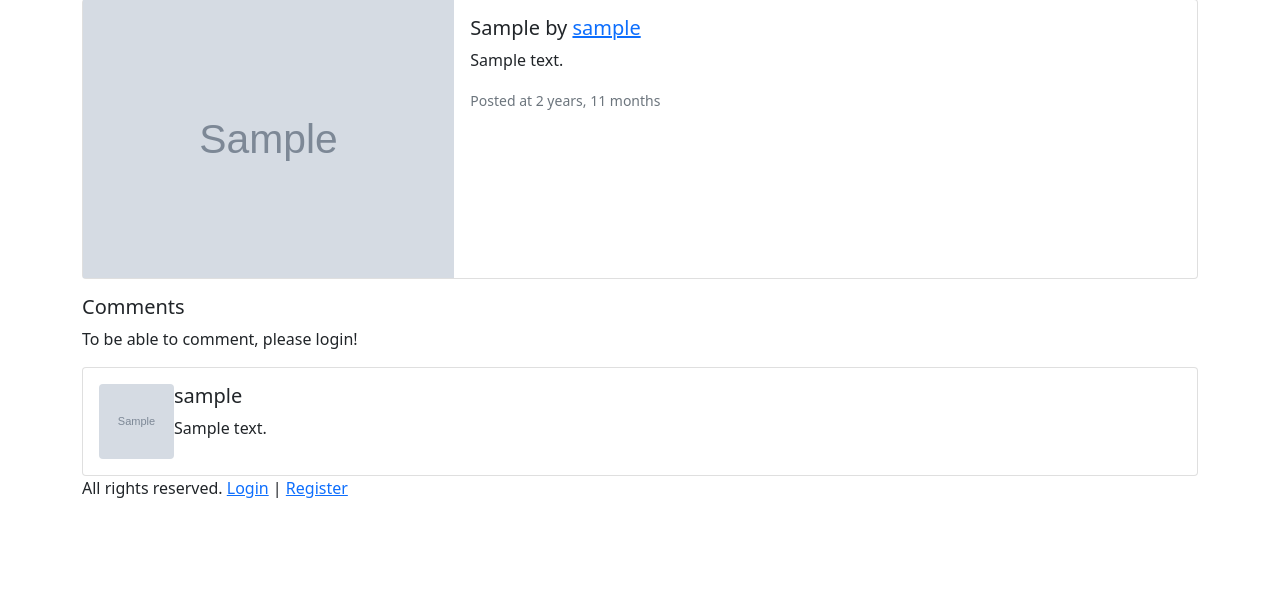
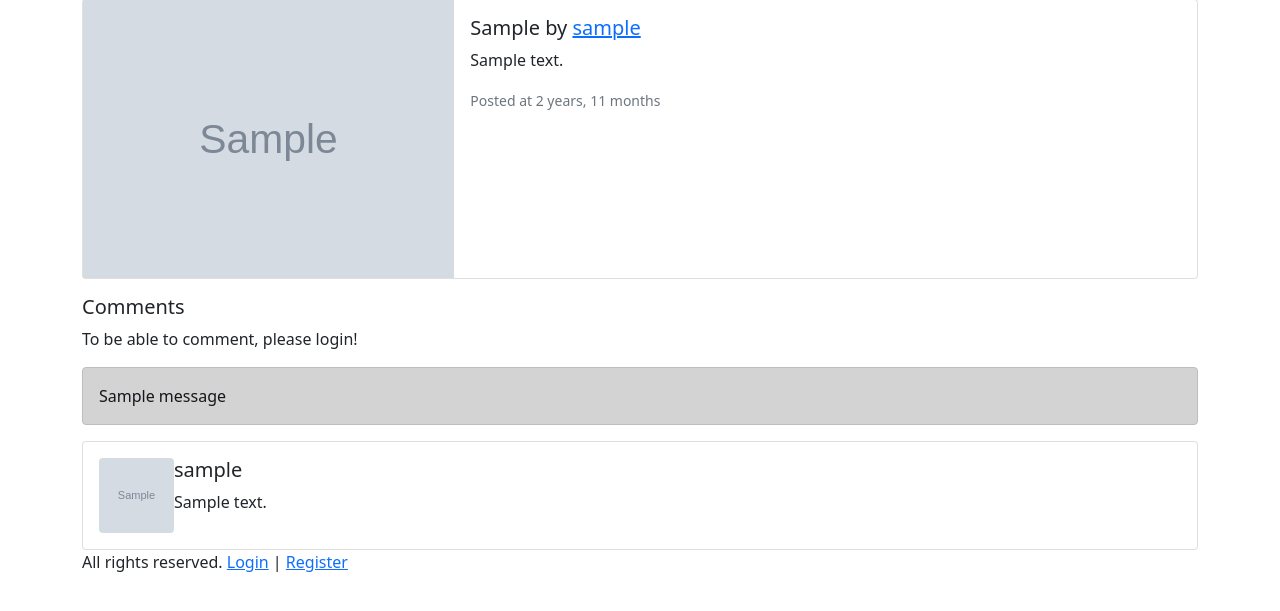
Before and after one commit to mirayiyidogan/swe_573, a Django app: a page that uses gotya/templates/pages/detail.html in a window 1280 px wide. Shown: the part 73-684 px from the top of the page. Run offline with Django 4.2, Linux system fonts and the light colour scheme; tables that the repository leaves empty hold one stand-in row (values such as "Sample post"); grey boxes marked "Sample" are stand-in pictures; one stand-in notice (Sample message) is shown; parts of the project's set-up code (start-up, migrations or seed data) failed here and were passed over; some libraries are stand-ins or nearby versions.

Commit message:
Message framework implementation is initialized

```diff
--- a/gotya/templates/pages/detail.html
+++ b/gotya/templates/pages/detail.html
@@ -37,6 +37,13 @@
 {% else %}
 <p> To be able to comment, please login!</p>
 {% endif %}
+{% if messages %}
+    {% for message in messages %}
+    <div class="alert alert-dark" role="alert">
+      {{ message }}
+    </div>
+    {% endfor %}
+{% endif %}
 {% for comment in comments %}
 <div class="card">
     <div class="card-body" style="display:flex ; flex-direction: row">
--- a/gotya/views/delete_comment.py
+++ b/gotya/views/delete_comment.py
@@ -1,11 +1,13 @@
 from django.contrib.auth.decorators import login_required
 from gotya.models import CommentModel
 from django.shortcuts import get_object_or_404,redirect
+from django.contrib import messages
 
 @login_required(login_url='/')
 def delete_comment(request, id):
     comment= get_object_or_404(CommentModel, id= id)
     if comment.user == request.user or comment.content.user == request.user:
         comment.delete()
+        messages.success(request, 'Comment has been deleted successfully.')
         return redirect('detail', slug=comment.content.slug)
     return redirect('homepage')
```
